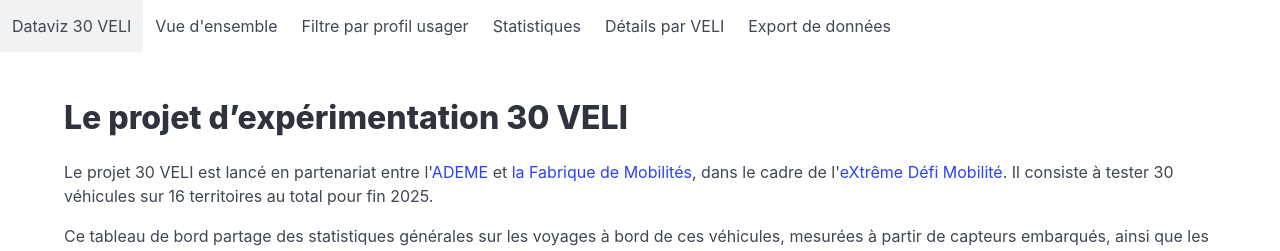
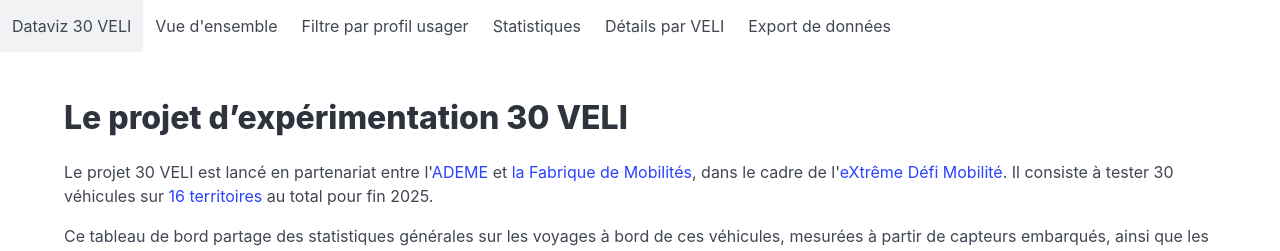
Before and after one commit to fabmob/dataviz-30-veli, a React app: page / in a window 1280 px wide. Shown: the top 251 px of the page. Built offline with nearby package versions, Linux system fonts and the light colour scheme; no server answers.

Commit message:
Add quick link to list of locations

```diff
--- a/frontend/pages/Home.tsx
+++ b/frontend/pages/Home.tsx
@@ -68,7 +68,7 @@ const Home = ({SettingsContext} : {SettingsContext: React.Context<types.Settings
                         <h1 className="title">
                             Le projet d’expérimentation 30 VELI
                         </h1>
-                        <p>Le projet 30 VELI est lancé en partenariat entre l'<a href="https://www.ademe.fr/">ADEME</a> et <a href="https://lafabriquedesmobilites.fr/">la Fabrique de Mobilités</a>, dans le cadre de l'<a href="https://xd.ademe.fr/">eXtrême Défi Mobilité</a>. Il consiste à tester 30 véhicules sur 16 territoires au total pour fin 2025.</p>
+                        <p>Le projet 30 VELI est lancé en partenariat entre l'<a href="https://www.ademe.fr/">ADEME</a> et <a href="https://lafabriquedesmobilites.fr/">la Fabrique de Mobilités</a>, dans le cadre de l'<a href="https://xd.ademe.fr/">eXtrême Défi Mobilité</a>. Il consiste à tester 30 véhicules sur <a href="https://xd.ademe.fr/experimentions">16 territoires</a> au total pour fin 2025.</p>
                         <p>Ce tableau de bord partage des statistiques générales sur les voyages à bord de ces véhicules, mesurées à partir de capteurs embarqués, ainsi que les expériences des testeurs issus de questionnaires.</p>
                         <p>Depuis juillet 2025, il affiche aussi les voyages d'autres expérimentations de l'eXtrême Défi Mobilités, notamment grace aux données partagées par <a href="https://www.invd.fr/">In'VD</a> et l'<a href="https://www.insa-toulouse.fr/">INSA</a>/<a href="https://www.laas.fr/">LAAS</a> à Toulouse.</p>
 
```
